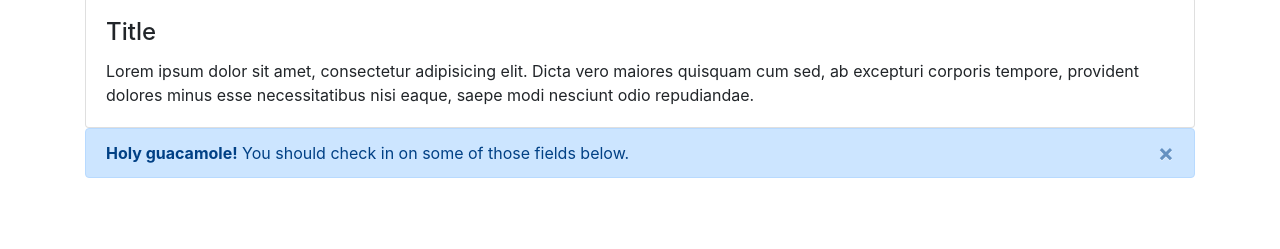
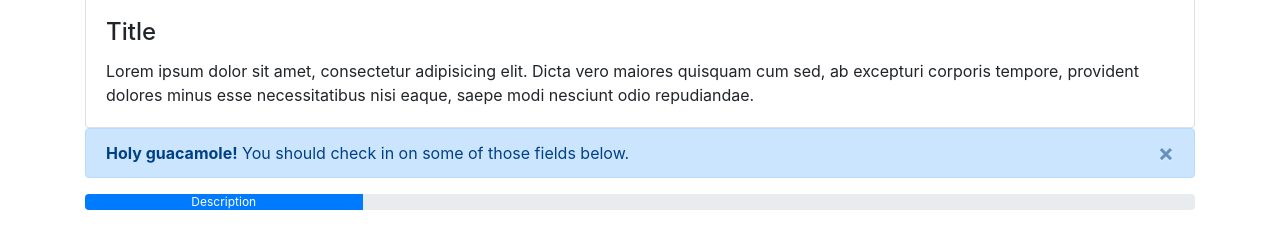
Before and after one commit to ErickAguila/hyperblog, a plain HTML site: page home.html in a window 1280 px wide. Shown: the part 3-252 px from the top of the page. Drawn offline with nearby package versions, Linux system fonts and the light colour scheme.

Commit message:
Se agrego el progress la home

```diff
--- a/home.html
+++ b/home.html
@@ -25,6 +25,11 @@
             </button>
             <strong>Holy guacamole!</strong> You should check in on some of those fields below.
         </div>
+
+        <div class="progress">
+            <div class="progress-bar bg-primary" role="progressbar" style="width: 25%;"
+                aria-valuenow="25" aria-valuemin="0" aria-valuemax="100">Description</div>
+        </div>
     </div>
 </body>
 </html>
```
